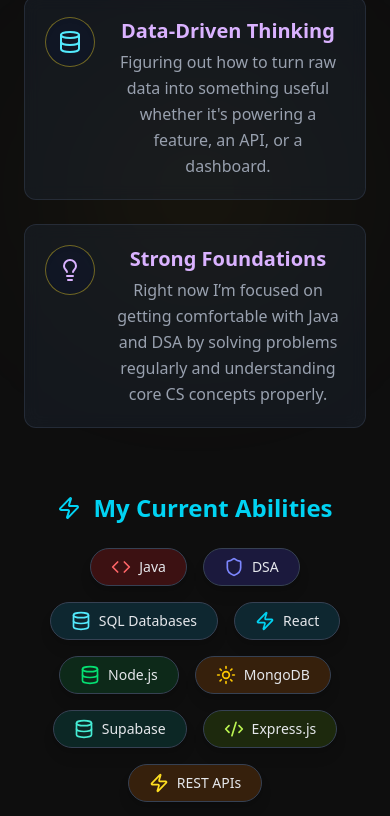
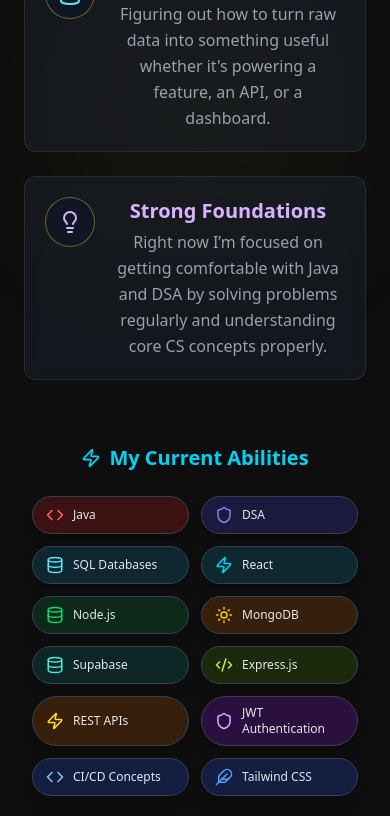
Before and after one commit to DishaSharma2005/portfolio, a React (Vite) app: page / in a window 390 px wide. Shown: the part 2748-3564 px from the top of the page. Built offline with nearby package versions, Linux system fonts and the light colour scheme.

Commit message:
Improved : About  & Projects

```diff
--- a/src/components/About.jsx
+++ b/src/components/About.jsx
@@ -113,7 +113,7 @@
 // === Main Component ===
 export default function About({ profileImg }) {
   const fallbackProfile =
-    "https://placehold.co/400x400/374151/8a2be2?text=Your+Photo";
+    "https://placehold.co/400x400/374151/8a2be2?text=Disha+Sharma&font=roboto";
   const profileSrc = profileImg || fallbackProfile;
 
   return (
@@ -240,24 +240,30 @@
 
           {/* What Drives Me */}
           <div className="mt-4 p-5 rounded-xl bg-gray-800/70 border border-yellow-500/50 shadow-inner hover:border-yellow-300 transition-colors duration-300">
-            <h4 className="font-semibold text-xl text-yellow-400 flex items-center gap-3 mb-2">
-              <Lightbulb className="h-5 w-5 text-yellow-300" /> What Drives Me
+            <h4 className="font-semibold text-xl text-yellow-400 flex items-center gap-3 mb-2 pl-8">
+                🌸My Little Ways
             </h4>
             <p className="text-gray-300 italic">
-              "Known for being jolly and energetic—I thrive on challenges and
-              take pride in turning curiosity into work that solves real
-              problems."
+              "Bright, calm and always improving - I enjoy turning tiny ideas into tiny wins."
             </p>
           </div>
         </motion.div>
       </div>
 
       {/* Skills: My Current Abilities (Tech Badges) */}
-      <div className="max-w-6xl mx-auto mt-16 relative z-10">
-        <h3 className="text-2xl font-bold mb-6 flex items-center justify-center md:justify-start gap-3 text-cyan-400">
-          <Zap className="w-6 h-6" /> My Current Abilities
+      <div className="max-w-6xl mx-auto mt-16 relative z-10 px-2">
+        <h3 className="text-xl sm:text-2xl font-bold mb-6 flex items-center justify-center md:justify-start gap-2 text-cyan-400">
+          <Zap className="w-5 h-5 sm:w-6 sm:h-6" /> My Current Abilities
         </h3>
-        <div className="flex flex-wrap gap-4 justify-center md:justify-start">
+
+        <div
+          className="
+            grid grid-cols-2
+            sm:flex sm:flex-wrap
+            gap-3 sm:gap-4
+            justify-center md:justify-start
+          "
+        >
           {skills.map((skill, idx) => (
             <motion.span
               key={idx}
@@ -266,7 +272,7 @@
               viewport={{ once: true, amount: 0.5 }}
               whileHover={{
                 scale: 1.05,
-                boxShadow: `0 0 15px ${skill.hoverColor
+                boxShadow: `0 0 12px ${skill.hoverColor
                   .replace("shadow-", "")
                   .replace("/80", "")}`,
               }}
@@ -276,14 +282,22 @@
                 damping: 20,
                 delay: idx * 0.1,
               }}
-              className={`px-5 py-2 ${skill.color} text-gray-200 rounded-full font-semibold shadow-lg flex items-center space-x-2 transition-transform border border-gray-700 cursor-pointer`}
+              className={`
+                px-3 sm:px-5 py-2
+                ${skill.color}
+                text-gray-200 rounded-full font-semibold shadow-lg
+                flex items-center space-x-2
+                transition-transform border border-gray-700 cursor-pointer
+                text-xs sm:text-sm
+              `}
             >
-              {skill.icon}
-              <span className="text-sm font-medium">{skill.name}</span>
+              <span className="scale-90 sm:scale-100">{skill.icon}</span>
+              <span className="font-medium">{skill.name}</span>
             </motion.span>
           ))}
         </div>
       </div>
+
 
       {/* Keyframes */}
       <style>
--- a/src/components/Projects.jsx
+++ b/src/components/Projects.jsx
@@ -1,111 +1,178 @@
+import React, { useState } from "react";
 import { motion } from "framer-motion";
-import { ExternalLink, Github, Zap } from 'lucide-react';
-import React, { useState } from 'react';
+import { Github, ExternalLink, Zap } from "lucide-react";
 
-// Base GitHub URL for project links
+// If needed, update this to your actual GitHub username
 const GITHUB_BASE_URL = "https://github.com/DishaSharma2005/";
 
-// Tech to Color Map for visual hierarchy (Pokémon "Type" colors)
 const techColorMap = {
-    // Frontend Tech
+  "MERN Stack": { bg: "bg-purple-700/40", text: "text-purple-300", border: "border-purple-500/50" },
+  "MongoDB": { bg: "bg-green-700/40", text: "text-green-300", border: "border-green-500/50" },
+  "Express.js": { bg: "bg-gray-700/40", text: "text-gray-300", border: "border-gray-500/50" },
+  "EJS": { bg: "bg-yellow-700/40", text: "text-yellow-300", border: "border-yellow-500/50" },
+  "Node.js": { bg: "bg-lime-700/40", text: "text-lime-300", border: "border-lime-500/50" },
+   "Blockchain Hashing": { bg: "bg-red-700/40", text: "text-red-300", border: "border-red-500/50" },
+  // Added for your new projects
   "React.js": { bg: "bg-cyan-700/40", text: "text-cyan-300", border: "border-cyan-500/50" },
-    "Tailwind CSS": { bg: "bg-blue-700/40", text: "text-blue-300", border: "border-blue-500/50" },
-    "MERN Stack": { bg: "bg-teal-700/40", text: "text-teal-300", border: "border-teal-500/50" },
-    "Express.js": { bg: "bg-yellow-700/40", text: "text-yellow-300", border: "border-yellow-500/50" },
+  "Spring Boot": { bg: "bg-green-700/40", text: "text-green-300", border: "border-green-500/50" },
+  "PostgreSQL": { bg: "bg-blue-700/40", text: "text-blue-300", border: "border-blue-500/50" },
+  "WebSockets": { bg: "bg-purple-700/40", text: "text-purple-300", border: "border-purple-500/50" },
+  "JWT": { bg: "bg-amber-700/40", text: "text-amber-300", border: "border-amber-500/50" },
+  "AI Toolkit": { bg: "bg-pink-700/40", text: "text-pink-300", border: "border-pink-500/50" },
+  "REST APIs": { bg: "bg-gray-700/40", text: "text-gray-300", border: "border-gray-500/50" },
+
+  "default": { bg: "bg-gray-700/40", text: "text-gray-300", border: "border-gray-500/50" }
+};
 
 
-  "EJS": {
-    "Type": "Templating Engine (Node.js)",
-    "bg": "bg-blue-700/40",
-    "text": "text-blue-300",
-    "border": "border-blue-500/50"
-  },
-  "Bootstrap": {
-    "Type": "CSS Framework",
-    "bg": "bg-purple-700/40",
-    "text": "text-purple-300",
-    "border": "border-purple-500/50"
-  },
-  "Leaflet.js": {
-    "Type": "JavaScript Map Library",
-    "bg": "bg-sky-700/40",
-    "text": "text-sky-300",
-    "border": "border-sky-500/50"
-  },
-  "Blockchain Hashing": {
-    "Type": "Cryptographic Mechanism (Security)",
-    "bg": "bg-red-700/40",
-    "text": "text-red-300",
-    "border": "border-red-500/50"
-  },
+// =========================================================================
+// PROJECT DATA (Grouped into sections)
+// =========================================================================
 
-    // Backend/DB Tech
-    "MongoDB": { bg: "bg-green-700/40", text: "text-green-300", border: "border-green-500/50" },
-    "Node.js": { bg: "bg-red-700/40", text: "text-red-300", border: "border-red-500/50" },
-    "Python": { bg: "bg-amber-700/40", text: "text-amber-300", border: "border-amber-500/50" },
-
-    // Utility/Other Tech
-    "AI/ML": { bg: "bg-purple-700/40", text: "text-purple-300", border: "border-purple-500/50" },
-    "Cryptography": { bg: "bg-pink-700/40", text: "text-pink-300", border: "border-pink-500/50" },
-    "default": { bg: "bg-gray-700/40", text: "text-gray-300", border: "border-gray-500/50" },
-};
-
-// =========================================================================
-// UPDATED PROJECT DATA
-// =========================================================================
-const allProjects = [
+const projectSections = [
+  {
+    name: "Major Projects",
+    projects: [
       {
         id: 1,
-        title: "WanderLust: Mini-Airbnb ",
-        desc: "A robust MERN Stack application for full-cycle lodging management. Implemented secure Auth/Authorization, dynamic listing creation, advanced geographical filtering, and a user-specific wishlist system, demonstrating strong full-stack proficiency.",
+        title: "WanderLust: Mini-Airbnb",
+        desc: [
+          "A MERN-based lodging platform with full-cycle listing management, secure auth, and user dashboards.",
+          "Includes dynamic listing creation, filters, and wishlists that simulate a real booking flow.",
+        ],
         tech: ["MERN Stack", "MongoDB", "Express.js", "EJS", "Node.js"],
         category: "Full Stack",
         img: "https://placehold.co/600x400/8a2be2/ffffff?text=WanderLust+Mini-Airbnb",
-        demo: "#", // Placeholder for live demo
+        demo: "#", // Live link (replace when ready)
         github: GITHUB_BASE_URL + "WanderLust-Mini-Airbnb",
-        featured: true, // Highest Priority
+        featured: true,
       },
       {
         id: 2,
-        title: "Urban-X ",
-        desc: "Designed and built a citizen grievance reporting platform to streamline issue reporting for urban infrastructure, electricity, and waste management. Implemented features like location-based issue tracking (Leaflet maps), photo uploads, and real-time status monitoring. Integrated admin dashboards for report verification and blockchain-inspired hashing to ensure tamper-proof audit logs.",
-        tech: ["Node.js", "Express.js", "Leaflet.js","MongoDB" ,"Bootstrap", "Blockchain Hashing"],
-        category: "Full Stack",
-
+        title: "Urban-X",
+        desc: [
+          "Citizen grievance reporting platform to streamline complaints for roads, electricity, and waste management.",
+          "Location-aware issue tracking with Leaflet maps, media uploads, and blockchain-style hashes for transparent logs.",
+        ],
+        tech: [
+          "Node.js",
+          "Express.js",
+          "Leaflet.js",
+          "MongoDB",
+          "Bootstrap",
+          "Blockchain Hashing",
+        ],
+        category: "Civic Tech",
         img: "https://placehold.co/600x400/ffea00/000000?text=Urban-X:+Grievance+Reporting&font-size=24",
-        demo: "#", // Placeholder for live demo
+        demo: "#",
         github: GITHUB_BASE_URL + "urban-X",
         featured: false,
       },
      {
   id: 3,
+  title: "SmartQueue [On Going]",
+  desc: [
+    "A real-time digital queue and appointment orchestration system designed to streamline customer flow in banks, hospitals, and service centers.",
+    "Users can join queues online, track live token updates, and view estimated wait times while admins manage counters and analytics through a dedicated dashboard."
+  ],
+  tech: ["React.js", "Spring Boot", "PostgreSQL", "WebSockets", "JWT"],
+  category: "Product Builds",
+  img: "https://placehold.co/600x400/1e40af/ffffff?text=SmartQueue",
+  demo: "#",
+  github: "#",
+  featured: false,
+},
+{
+  id: 4,
+  title: "Zentra Trade [On Going]",
+  desc: [
+    "A hybrid Zerodha + ChatGPT style platform blending trading dashboards with AI-assisted insights for smarter analysis and decision-making.",
+    "Built for seamless watchlists, trade flows, and natural-language market queries. Detailed modules and stack highlights will be updated after the first milestone release."
+  ],
+  tech: ["React.js", "Node.js", "AI Toolkit", "REST APIs"],
+  category: "Product Builds",
+  img: "https://placehold.co/600x400/312e81/ffffff?text=Zentra+Trade",
+  demo: "#",
+  github: GITHUB_BASE_URL + "Zentra-Trade",
+  featured: false,
+},
+
+    ],
+  },
+  {
+    name: "Mini Projects",
+    projects: [
+      {
+        id: 5,
         title: "JARVIS AI Assistant",
-        desc: "A conversational AI assistant built primarily with Python. This project focuses on natural language processing and integration with APIs to perform tasks, showcasing skills in building functional, intelligent utility applications.",
+        desc: [
+          "Python-based voice + text assistant that can handle commands and basic queries.",
+          "Uses APIs and simple ML logic to automate small tasks and demonstrate AI utility patterns.",
+        ],
         tech: ["Python", "AI/ML", "API Integration", "Utility"],
-        category: "AI/Utility",
+        category: "Automation",
         img: "https://placehold.co/600x400/AA00FF/ffffff?text=JARVIS+AI+Assistant",
-        demo: "#", // Placeholder for live demo
+        demo: "#",
         github: GITHUB_BASE_URL + "JARVIS-Ai-Assistant",
         featured: false,
       },
       {
-        id: 4,
+        id: 6,
         title: "Cipher Crypt: Encryption Utility",
-        desc: "An application focused on data security and privacy. Implemented custom encryption and decryption algorithms, demonstrating a deep understanding of core cryptographic principles and secure application development.",
+        desc: [
+          "Command-line and UI helpers for encrypting and decrypting messages and files.",
+          "Built to explore core cryptographic ideas and safe handling of sensitive data.",
+        ],
         tech: ["Cryptography", "Python", "Utility", "Backend"],
-        category: "Backend",
+        category: "Security",
         img: "https://placehold.co/600x400/FF00AA/ffffff?text=Cipher+Crypt",
-        demo: "#", // Placeholder for live demo
+        demo: "#",
         github: GITHUB_BASE_URL + "Cipher_Crypt",
         featured: false,
       },
+     {
+        id: 7,
+        title: "Circuit Designing System",
+        desc: [
+            "Interactive tool for designing and analyzing resistor circuits in both series and parallel configurations.",
+            "Calculates total resistance, current flow, and voltage drops while providing a clean visualization of the final circuit layout."
+        ],
+        tech: ["EDA", "Simulation", "Frontend"],
+        category: "Engineering",
+        img: "https://placehold.co/600x400/0f172a/ffffff?text=Circuit+Designing+System",
+        demo: "#",
+        github: GITHUB_BASE_URL + "Circuit-Desiging-System",
+        featured: false,
+        },
+
+      {
+            id: 8,
+            title: "Sudoku Solver",
+            desc: [
+                "A clean Java-based Sudoku solver powered by optimized backtracking to solve puzzles efficiently.",
+                "Demonstrates recursion, constraint checking, and algorithmic reasoning with optional step-wise visualization."
+            ],
+            tech: ["Java", "Algorithms", "Backtracking", "Visualization"],
+            category: "Problem Solving",
+            img: "https://placehold.co/600x400/15803d/ffffff?text=Sudoku+Solver",
+            demo: "#",
+            github: GITHUB_BASE_URL + "Sudoku",
+            featured: false,
+            },
+
+    ],
+  },
 ];
 
-// Combine all unique categories for the filters
-const allCategories = allProjects.map(p => p.category);
-const filters = ["All", ...new Set(allCategories)];
+// Get filters for current section
+const getFiltersForSection = (sectionName) => {
+  const section = projectSections.find((s) => s.name === sectionName);
+  if (!section) return ["All"];
+  const categories = section.projects.map((p) => p.category);
+  return ["All", ...new Set(categories)];
+};
 
-// Custom button component (defined internally to avoid import errors)
+// Reusable button
 const ProjectButton = ({ children, href, icon: Icon, primary = false, onClick }) => (
   <a
     href={href}
@@ -113,9 +180,10 @@
     rel="noreferrer"
     onClick={onClick}
     className={`flex items-center justify-center gap-2 px-4 py-2 rounded-lg font-medium transition-all duration-300 transform hover:scale-[1.05] shadow-md
-            ${primary
-                ? 'bg-yellow-500 text-gray-900 shadow-yellow-400/50 hover:bg-yellow-300'
-                : 'bg-gray-700 text-gray-200 hover:bg-gray-600 shadow-gray-700/50'
+      ${
+        primary
+          ? "bg-yellow-500 text-gray-900 shadow-yellow-400/50 hover:bg-yellow-300"
+          : "bg-gray-700 text-gray-200 hover:bg-gray-600 shadow-gray-700/50"
       }`}
   >
     {Icon && <Icon className="h-4 w-4" />}
@@ -123,26 +191,34 @@
   </a>
 );
 
-
 export default function Projects() {
-    // Removed the hardcoded filters array and now use the generated one
+  const [activeSection, setActiveSection] = useState(projectSections[0].name);
   const [activeFilter, setActiveFilter] = useState("All");
 
-    const filteredProjects = activeFilter === "All"
-        ? allProjects
-        : allProjects.filter(project => project.category === activeFilter);
+  const filters = getFiltersForSection(activeSection);
+  const currentSection =
+    projectSections.find((section) => section.name === activeSection) ||
+    projectSections[0];
+
+  const filteredProjects =
+    activeFilter === "All"
+      ? currentSection.projects
+      : currentSection.projects.filter(
+          (project) => project.category === activeFilter
+        );
 
   return (
     <section
       id="projects"
       className="bg-[#0f0f0f] py-24 px-6 flex flex-col items-center min-h-screen font-inter"
     >
-            {/* Section Divider */}
-            <div className="w-full max-w-6xl h-0.5 bg-gradient-to-r from-transparent via-purple-600 to-transparent mb-16"></div>
+      {/* Divider */}
+      <div className="w-full max-w-6xl h-0.5 bg-gradient-to-r from-transparent via-purple-600 to-transparent mb-16" />
 
-            {/* Heading - Made concise and thematic */}
+      {/* Heading  */}
+
       <motion.h2
-                className="text-4xl font-black mb-8 text-center tracking-wider"
+            className="text-3xl sm:text-5xl font-black mb-8 text-center tracking-wider leading-tight"
             initial={{ opacity: 0, y: 20 }}
             whileInView={{ opacity: 1, y: 0 }}
             transition={{ duration: 0.6 }}
@@ -153,9 +229,44 @@
                 filter: "drop-shadow(0 2px 5px rgba(255, 234, 0, 0.4))",
             }}
             >
-                <Zap className="inline h-6 w-6 mr-3 animate-pulse" />
-                BATTLE ARENA: PROJECT RECORDS
+            {/* FIRST LINE: Icon + Text */}
+            <span className="flex items-center justify-center gap-2">
+                <Zap className="h-6 w-6 animate-pulse" />
+                <span>BATTLE ARENA:</span>
+            </span>
+
+            {/* SECOND LINE (never breaks between PROJECT & RECORDS) */}
+            <span className="block whitespace-nowrap">
+                PROJECT RECORDS
+            </span>
       </motion.h2>
+
+
+      {/* Section Tabs */}
+      <motion.div
+        className="flex flex-wrap justify-center gap-3 mb-6"
+        initial={{ opacity: 0, y: 10 }}
+        whileInView={{ opacity: 1, y: 0 }}
+        transition={{ duration: 0.5, delay: 0.1 }}
+      >
+        {projectSections.map((section) => (
+          <button
+            key={section.name}
+            onClick={() => {
+              setActiveSection(section.name);
+              setActiveFilter("All");
+            }}
+            className={`px-5 py-2 rounded-full font-semibold text-sm transition-all shadow-md border
+              ${
+                activeSection === section.name
+                  ? "bg-yellow-400 text-gray-900 shadow-yellow-400/50 border-yellow-300"
+                  : "bg-gray-800 text-gray-300 hover:bg-gray-700 border-gray-700"
+              }`}
+          >
+            {section.name}
+          </button>
+        ))}
+      </motion.div>
 
       {/* Filter Buttons */}
       <motion.div
@@ -169,9 +280,10 @@
             key={filter}
             onClick={() => setActiveFilter(filter)}
             className={`px-4 py-2 rounded-full font-semibold text-sm transition-all shadow-md
-                            ${activeFilter === filter
-                                ? 'bg-purple-600 text-white shadow-purple-600/50 border border-purple-400'
-                                : 'bg-gray-800 text-gray-400 hover:bg-gray-700 border border-gray-700'
+              ${
+                activeFilter === filter
+                  ? "bg-purple-600 text-white shadow-purple-600/50 border border-purple-400"
+                  : "bg-gray-800 text-gray-400 hover:bg-gray-700 border border-gray-700"
               }`}
           >
             {filter}
@@ -184,28 +296,33 @@
         {filteredProjects.map((project, index) => {
           const isFeatured = project.featured;
           const delay = index * 0.15;
+
           return (
             <motion.div
               key={project.id}
-                            // Apply Featured Grid Span on large screens
               className={`rounded-xl overflow-hidden shadow-2xl transition group relative border-2 border-gray-800/80 bg-gray-900/50 backdrop-blur-sm
-                                ${isFeatured ? 'lg:col-span-1' : 'lg:col-span-1'} `}
+                ${isFeatured ? "lg:col-span-1" : "lg:col-span-1"}`}
               initial={{ opacity: 0, y: 40, scale: 0.95 }}
               whileInView={{ opacity: 1, y: 0, scale: 1 }}
               whileHover={{
                 scale: 1.02,
-                                boxShadow: "0 10px 30px rgba(138, 58, 255, 0.5)" // Thematic glow on hover
+                boxShadow: "0 10px 30px rgba(138, 58, 255, 0.5)",
               }}
-                            transition={{ type: "spring", stiffness: 100, damping: 10, delay: delay }}
+              transition={{
+                type: "spring",
+                stiffness: 100,
+                damping: 10,
+                delay,
+              }}
             >
-                            {/* Project Image Placeholder */}
+              {/* Image */}
               <div className="relative overflow-hidden h-48 bg-gray-800 flex items-center justify-center">
                 <img
                   src={project.img}
                   alt={project.title}
                   className="w-full h-full object-cover group-hover:scale-105 transition-transform duration-500 opacity-60"
                 />
-                                {/* Featured Badge */}
+
                 {isFeatured && (
                   <span className="absolute top-4 right-4 px-3 py-1 text-xs font-bold bg-yellow-400 text-gray-900 rounded-full shadow-lg">
                     Featured Quest
@@ -218,12 +335,18 @@
                 <h3 className="text-2xl font-bold text-yellow-400 mb-2 group-hover:text-purple-400 transition-colors">
                   {project.title}
                 </h3>
-                                <p className="text-gray-400 text-sm mb-4 min-h-[60px]">{project.desc}</p>
 
-                                {/* Tech Stack Tags */}
+                <div className="text-gray-400 text-sm mb-4 min-h-[80px] space-y-2">
+                  {project.desc.map((paragraph, idx) => (
+                    <p key={idx}>{paragraph}</p>
+                  ))}
+                </div>
+
+                {/* Tech Tags */}
                 <div className="flex flex-wrap gap-2 mb-6">
-                                    {project.tech.map((tech, i) => {
-                                        const color = techColorMap[tech] || techColorMap["default"];
+                  {project.tech && project.tech.length > 0 ? (
+                    project.tech.map((tech, i) => {
+                      const color = techColorMap[tech] || techColorMap.default;
                       return (
                         <span
                           key={i}
@@ -232,20 +355,35 @@
                           {tech}
                         </span>
                       );
-                                    })}
+                    })
+                  ) : (
+                    <span className="text-xs text-gray-500 italic">
+                      Stack details coming soon
+                    </span>
+                  )}
                 </div>
 
-                                {/* Action Buttons */}
+                {/* Buttons */}
                 <div className="flex gap-4">
-                                    {/* Only show 'Live Demo' if a valid link exists, otherwise GitHub is sufficient */}
-                                    {project.demo !== "#" && (
-                                        <ProjectButton href={project.demo} icon={ExternalLink} primary>
+                  {project.demo && project.demo !== "#" && (
+                    <ProjectButton
+                      href={project.demo}
+                      icon={ExternalLink}
+                      primary
+                    >
                       Live Demo
                     </ProjectButton>
                   )}
-                                    <ProjectButton href={project.github} icon={Github} primary={project.demo === "#"}>
+
+                  {project.github && project.github !== "#" && (
+                    <ProjectButton
+                      href={project.github}
+                      icon={Github}
+                      primary={project.demo === "#" || !project.demo}
+                    >
                       Code Base
                     </ProjectButton>
+                  )}
                 </div>
               </div>
             </motion.div>
@@ -253,16 +391,26 @@
         })}
       </div>
 
-            {/* Final Call to Action */}
+      {/* Final CTA */}
       <motion.div
-                className="mt-16"
+        className="mt-16 text-center max-w-2xl"
         initial={{ opacity: 0 }}
         whileInView={{ opacity: 1 }}
-                transition={{ duration: 0.8, delay: 0.5 }}
+        transition={{ duration: 0.6, delay: 0.2 }}
       >
-                <ProjectButton href={GITHUB_BASE_URL} icon={Github} primary className="px-8 py-3 text-lg">
-                    View All Battle Records on GitHub
-                </ProjectButton>
+        <p className="text-gray-300 mb-4">
+          These are some of the battles I’ve fought so far. I keep experimenting,
+          shipping small things, and refining how I build.
+        </p>
+        <a
+          href="https://github.com/DishaSharma2005"
+          target="_blank"
+          rel="noreferrer"
+          className="inline-flex items-center gap-2 px-5 py-2 rounded-full bg-yellow-400 text-gray-900 font-semibold shadow-lg hover:bg-yellow-300 transition-all"
+        >
+          <Github className="w-4 h-4" />
+          View More on GitHub
+        </a>
       </motion.div>
     </section>
   );
```
Lines whose indentation alone changed are shown as unchanged.
